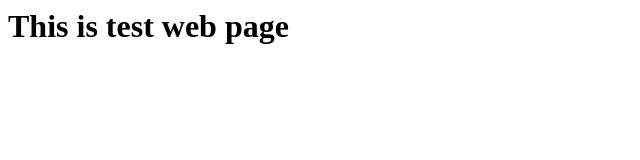
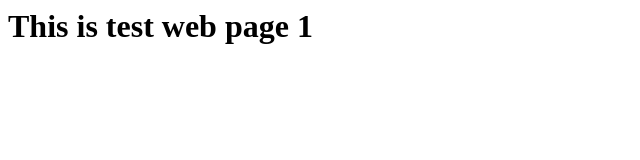
Before and after one commit to bhagyashreesharma/webrepo, a plain HTML site: page index.html in a window 1280 px wide. Shown: the full height of the page, 0-640 px from the left. Drawn offline with Linux system fonts and the light colour scheme.

Commit message:
Updated index.html

```diff
--- a/index.html
+++ b/index.html
@@ -1 +1 @@
-<h1>This is test web page</h1>
+<h1>This is test web page 1</h1>
```
